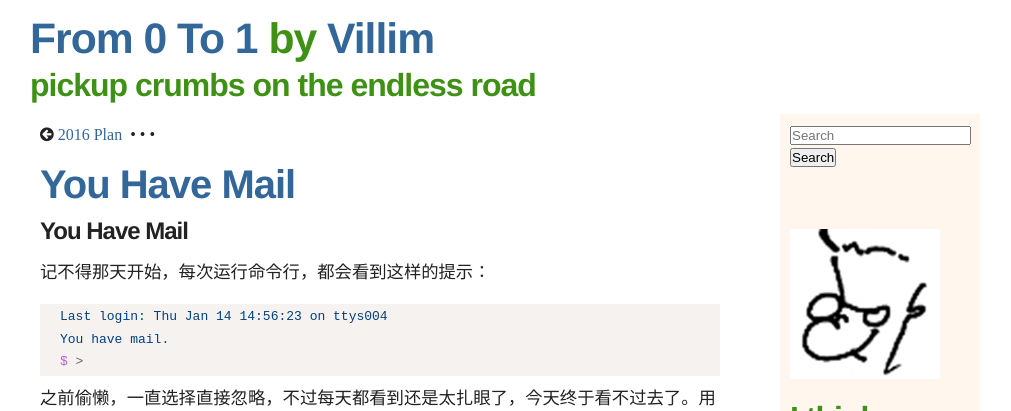
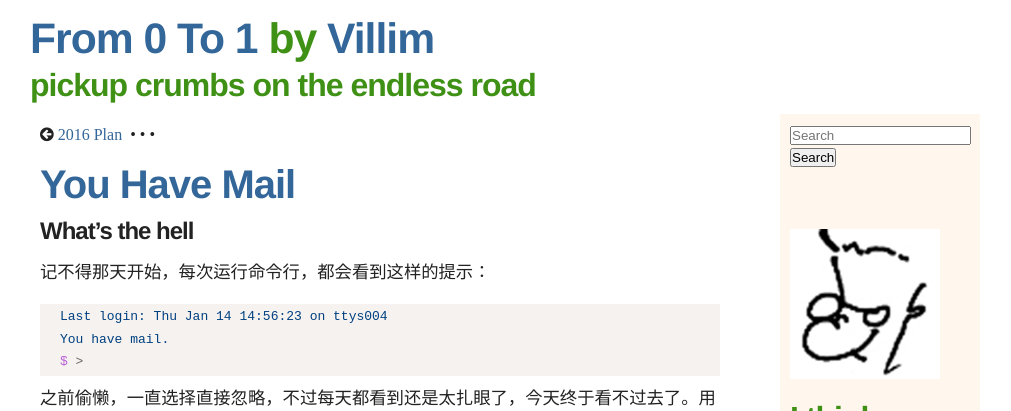
Before and after one commit to villim/villim.github.io, a Jekyll site: the page built from _posts/2016-01-14-you-have-mail.md, in a window 1280 px wide. Shown: the top 411 px of the page, without its empty margins (135-1146 px from the left). Built offline with Jekyll 4.4.1, drawn with Linux system fonts in a browser that asks for light colours; nearby versions of some CDN libraries; Markdown is read by kramdown in place of the engine named in the settings.

Commit message:
update, you have mail

```diff
--- a/_posts/2016-01-14-you-have-mail.md
+++ b/_posts/2016-01-14-you-have-mail.md
@@ -3,7 +3,7 @@ title: You Have Mail
 layout: post
 ---
 
-## You Have Mail
+## What's the hell
 
 记不得那天开始，每次运行命令行，都会看到这样的提示：
 
```
